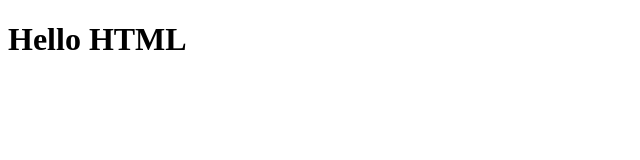
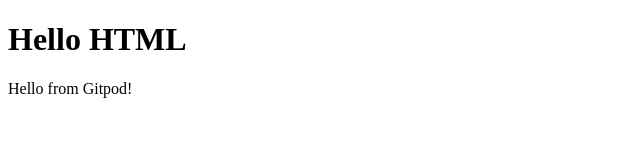
Before and after one commit to realkhomenko/hello-world, a plain HTML site: page index.html in a window 1280 px wide. Shown: the whole page, without its empty margins (0-640 px from the left). Drawn offline with Linux system fonts and the light colour scheme.

Commit message:
Added paragraph

```diff
--- a/index.html
+++ b/index.html
@@ -4,5 +4,6 @@
 </head>
 <body>
   <h1>Hello HTML</h1>
+  <p>Hello from Gitpod!</p>
 </body>
 </html>
```
